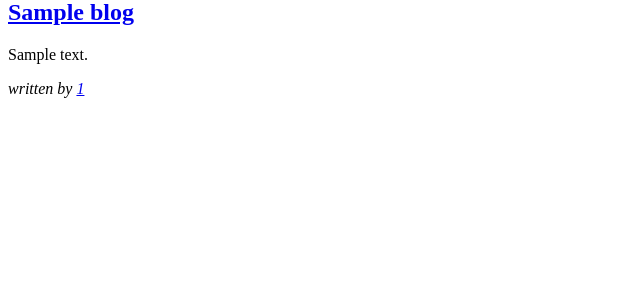
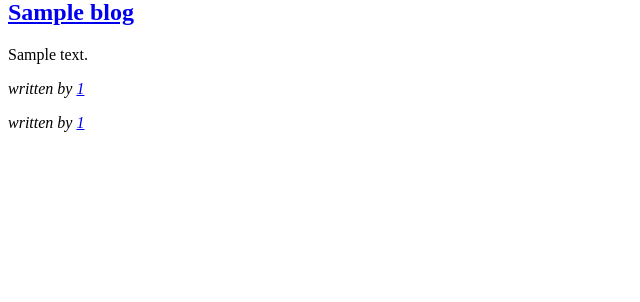
Before and after one commit to cfiller123/blogz, a Flask app: template templates/blog.html in a window 1280 px wide. Shown: the part 237-539 px from the top of the page, without its empty margins (0-640 px from the left). Run offline with Flask 2, Linux system fonts and the light colour scheme; the visitor is signed in with stand-in values (Sample User, id 1); tables that the repository leaves empty hold one stand-in row (Sample ...); the template is opened without the code that fills it: most values are stand-ins (such as "Sample title", 1, 10 or a date in 2020); data that the repository does not hold is empty.

Commit message:
working on userID

```diff
--- a/main.py
+++ b/main.py
@@ -106,8 +106,8 @@ def newpost():
 def blog():
     blogs = Blog.query.all()
     id = request.args.get("id")
-    authorblogs = Blog.query.join(User).all()
-    #author = authorblogs.username
+    #authorblogs = Blog.query.join(User.username).all()
+    #author = authorblogs
     userID = request.args.get("user")
     if id:
         specificblog = Blog.query.filter_by(id=id).first()
--- a/templates/blog.html
+++ b/templates/blog.html
@@ -18,5 +18,9 @@
                 <i>written by <a href="/blog?user={{userID}}">{{userID}}</a></i>
             </p>
             {% endfor %}
-
+{% if specificblog_post %}
+    <p>
+        <i>written by <a href="/blog?user={{userID}}">{{userID}}</a></i>
+    </p>
+{% endif %}
 {% endblock %}
```
